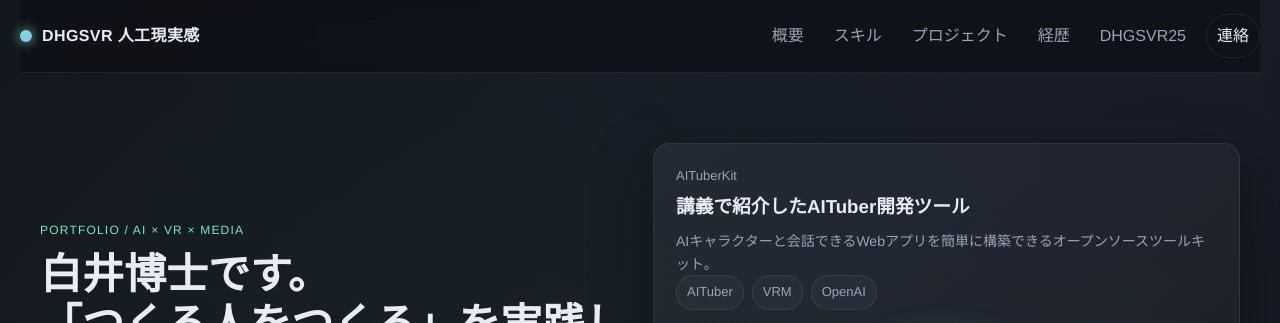
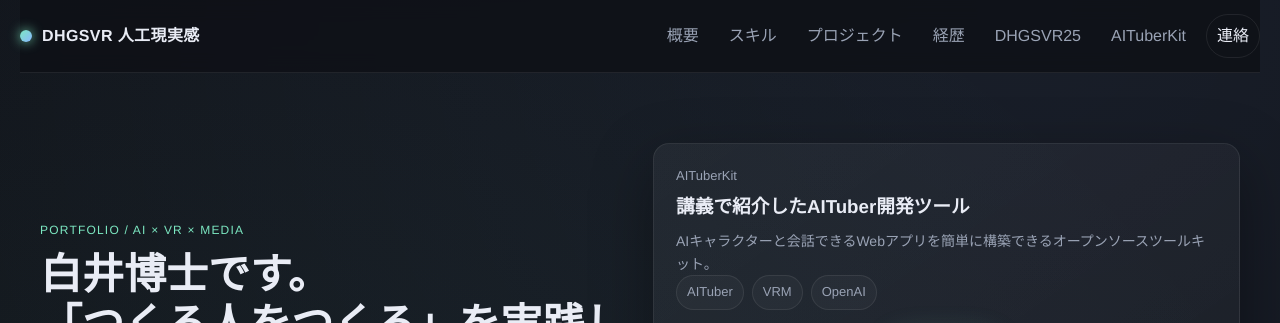
Before and after one commit to kaitas/DHGSVR, a plain HTML site: page index.html in a window 1280 px wide. Shown: the top 323 px of the page. Drawn offline with Linux system fonts and the light colour scheme.

Commit message:
ナビにAITuberKitリンクを追加
🤖 Generated with [Claude Code](https://claude.com/claude-code)

Co-Authored-By: Claude Opus 4.5 <noreply@anthropic.com>

```diff
--- a/index.html
+++ b/index.html
@@ -18,6 +18,7 @@
       <a href="#projects">プロジェクト</a>
       <a href="#timeline">経歴</a>
       <a href="DHGSVR25/">DHGSVR25</a>
+      <a href="https://aituberkit.shirai.as/" target="_blank" rel="noreferrer">AITuberKit</a>
       <a class="button ghost" href="#contact">連絡</a>
     </nav>
   </header>
```
